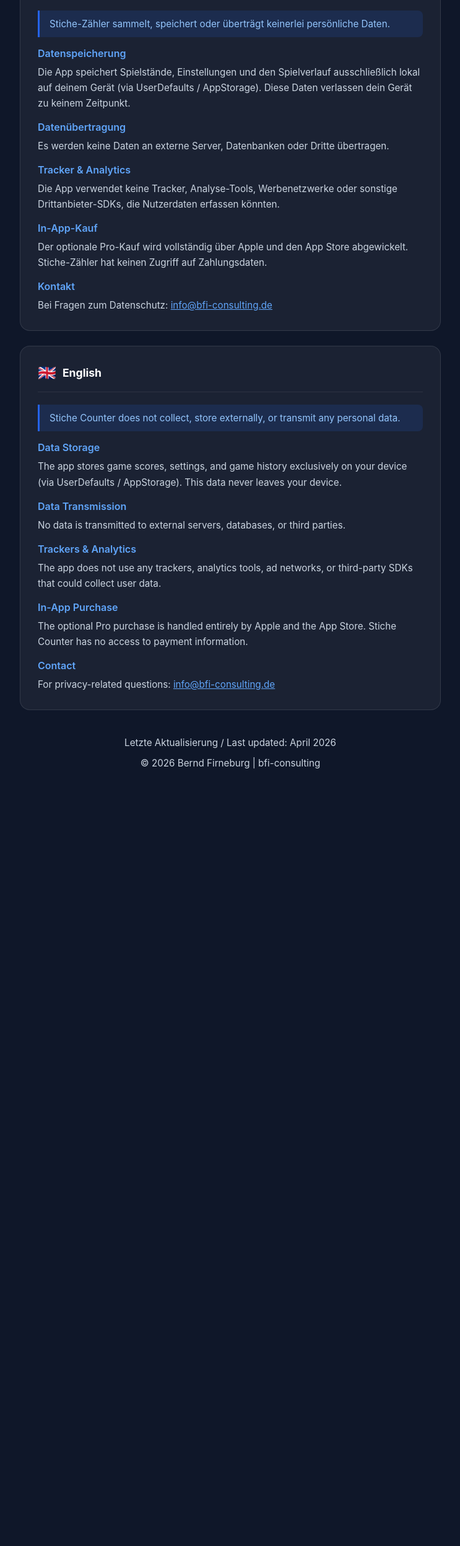
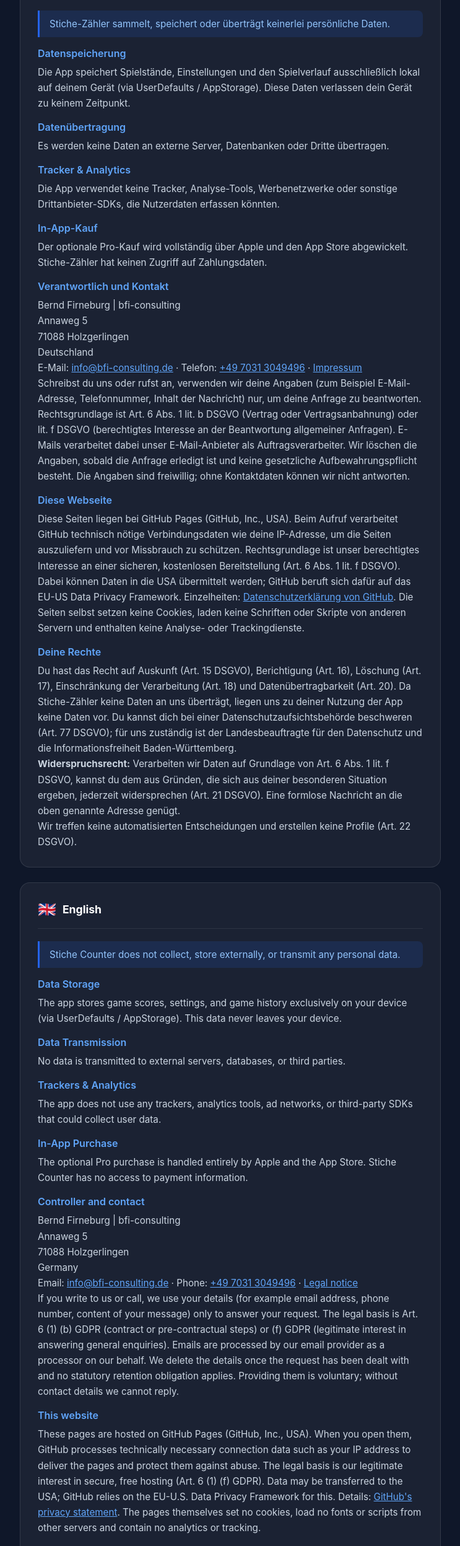
Before and after one commit to owiseman73/stiche-privacy, a plain HTML site: page index.html in a window 1280 px wide. Shown: the part 305-2800 px from the top of the page at 62% size, without its empty margins (268-1011 px from the left). Before the commit the page ends 1589 px from the top, so only its background shows below. Drawn offline with Linux system fonts and the light colour scheme.

Commit message:
Impressum: Telefon als zweiter Kontaktweg, Hinweis auf die abgeschaltete EU-Streitschlichtungsplattform entfernt; Datenschutz: Verantwortlicher, Webhosting, Rechte, Widerspruchsrecht

```diff
--- a/index.html
+++ b/index.html
@@ -133,8 +133,17 @@
       <h2>In-App-Kauf</h2>
       <p>Der optionale Pro-Kauf wird vollständig über Apple und den App Store abgewickelt. Stiche-Zähler hat keinen Zugriff auf Zahlungsdaten.</p>
 
-      <h2>Kontakt</h2>
-      <p>Bei Fragen zum Datenschutz: <a href="mailto:info@bfi-consulting.de">info@bfi-consulting.de</a></p>
+      <h2>Verantwortlich und Kontakt</h2>
+      <p>Bernd Firneburg | bfi-consulting<br>Annaweg 5<br>71088 Holzgerlingen<br>Deutschland<br>E-Mail: <a href="mailto:info@bfi-consulting.de">info@bfi-consulting.de</a> · Telefon: <a href="tel:+4970313049496">+49 7031 3049496</a> · <a href="impressum.html">Impressum</a></p>
+      <p>Schreibst du uns oder rufst an, verwenden wir deine Angaben (zum Beispiel E-Mail-Adresse, Telefonnummer, Inhalt der Nachricht) nur, um deine Anfrage zu beantworten. Rechtsgrundlage ist Art. 6 Abs. 1 lit. b DSGVO (Vertrag oder Vertragsanbahnung) oder lit. f DSGVO (berechtigtes Interesse an der Beantwortung allgemeiner Anfragen). E-Mails verarbeitet dabei unser E-Mail-Anbieter als Auftragsverarbeiter. Wir löschen die Angaben, sobald die Anfrage erledigt ist und keine gesetzliche Aufbewahrungspflicht besteht. Die Angaben sind freiwillig; ohne Kontaktdaten können wir nicht antworten.</p>
+
+      <h2>Diese Webseite</h2>
+      <p>Diese Seiten liegen bei GitHub Pages (GitHub, Inc., USA). Beim Aufruf verarbeitet GitHub technisch nötige Verbindungsdaten wie deine IP-Adresse, um die Seiten auszuliefern und vor Missbrauch zu schützen. Rechtsgrundlage ist unser berechtigtes Interesse an einer sicheren, kostenlosen Bereitstellung (Art. 6 Abs. 1 lit. f DSGVO). Dabei können Daten in die USA übermittelt werden; GitHub beruft sich dafür auf das EU-US Data Privacy Framework. Einzelheiten: <a href="https://docs.github.com/de/site-policy/privacy-policies/github-general-privacy-statement" rel="noreferrer">Datenschutzerklärung von GitHub</a>. Die Seiten selbst setzen keine Cookies, laden keine Schriften oder Skripte von anderen Servern und enthalten keine Analyse- oder Trackingdienste.</p>
+
+      <h2>Deine Rechte</h2>
+      <p>Du hast das Recht auf Auskunft (Art. 15 DSGVO), Berichtigung (Art. 16), Löschung (Art. 17), Einschränkung der Verarbeitung (Art. 18) und Datenübertragbarkeit (Art. 20). Da Stiche-Zähler keine Daten an uns überträgt, liegen uns zu deiner Nutzung der App keine Daten vor. Du kannst dich bei einer Datenschutzaufsichtsbehörde beschweren (Art. 77 DSGVO); für uns zuständig ist der Landesbeauftragte für den Datenschutz und die Informationsfreiheit Baden-Württemberg.</p>
+      <p><b>Widerspruchsrecht:</b> Verarbeiten wir Daten auf Grundlage von Art. 6 Abs. 1 lit. f DSGVO, kannst du dem aus Gründen, die sich aus deiner besonderen Situation ergeben, jederzeit widersprechen (Art. 21 DSGVO). Eine formlose Nachricht an die oben genannte Adresse genügt.</p>
+      <p>Wir treffen keine automatisierten Entscheidungen und erstellen keine Profile (Art. 22 DSGVO).</p>
     </div>
 
     <!-- ENGLISH -->
@@ -160,12 +169,21 @@
       <h2>In-App Purchase</h2>
       <p>The optional Pro purchase is handled entirely by Apple and the App Store. Stiche Counter has no access to payment information.</p>
 
-      <h2>Contact</h2>
-      <p>For privacy-related questions: <a href="mailto:info@bfi-consulting.de">info@bfi-consulting.de</a></p>
+      <h2>Controller and contact</h2>
+      <p>Bernd Firneburg | bfi-consulting<br>Annaweg 5<br>71088 Holzgerlingen<br>Germany<br>Email: <a href="mailto:info@bfi-consulting.de">info@bfi-consulting.de</a> · Phone: <a href="tel:+4970313049496">+49 7031 3049496</a> · <a href="impressum.html#en">Legal notice</a></p>
+      <p>If you write to us or call, we use your details (for example email address, phone number, content of your message) only to answer your request. The legal basis is Art. 6 (1) (b) GDPR (contract or pre-contractual steps) or (f) GDPR (legitimate interest in answering general enquiries). Emails are processed by our email provider as a processor on our behalf. We delete the details once the request has been dealt with and no statutory retention obligation applies. Providing them is voluntary; without contact details we cannot reply.</p>
+
+      <h2>This website</h2>
+      <p>These pages are hosted on GitHub Pages (GitHub, Inc., USA). When you open them, GitHub processes technically necessary connection data such as your IP address to deliver the pages and protect them against abuse. The legal basis is our legitimate interest in secure, free hosting (Art. 6 (1) (f) GDPR). Data may be transferred to the USA; GitHub relies on the EU-U.S. Data Privacy Framework for this. Details: <a href="https://docs.github.com/en/site-policy/privacy-policies/github-general-privacy-statement" rel="noreferrer">GitHub's privacy statement</a>. The pages themselves set no cookies, load no fonts or scripts from other servers and contain no analytics or tracking.</p>
+
+      <h2>Your rights</h2>
+      <p>You have the right of access (Art. 15 GDPR), rectification (Art. 16), erasure (Art. 17), restriction of processing (Art. 18) and data portability (Art. 20). As Stiche-Zähler transfers no data to us, we hold no data about your use of the app. You may lodge a complaint with a data protection supervisory authority (Art. 77 GDPR); the authority responsible for us is the State Commissioner for Data Protection and Freedom of Information of Baden-Württemberg.</p>
+      <p><b>Right to object:</b> Where we process data on the basis of Art. 6 (1) (f) GDPR, you may object at any time on grounds relating to your particular situation (Art. 21 GDPR). An informal message to the address above is enough.</p>
+      <p>We make no automated decisions and create no profiles (Art. 22 GDPR).</p>
     </div>
 
     <footer>
-      <p>Letzte Aktualisierung / Last updated: April 2026</p>
+      <p>\1 November 2026</p>
       <p style="margin-top:8px;">© 2026 Bernd Firneburg | bfi-consulting</p>
     </footer>
 
```
Also changed, not shown: impressum.html (+4 -6 lines).
